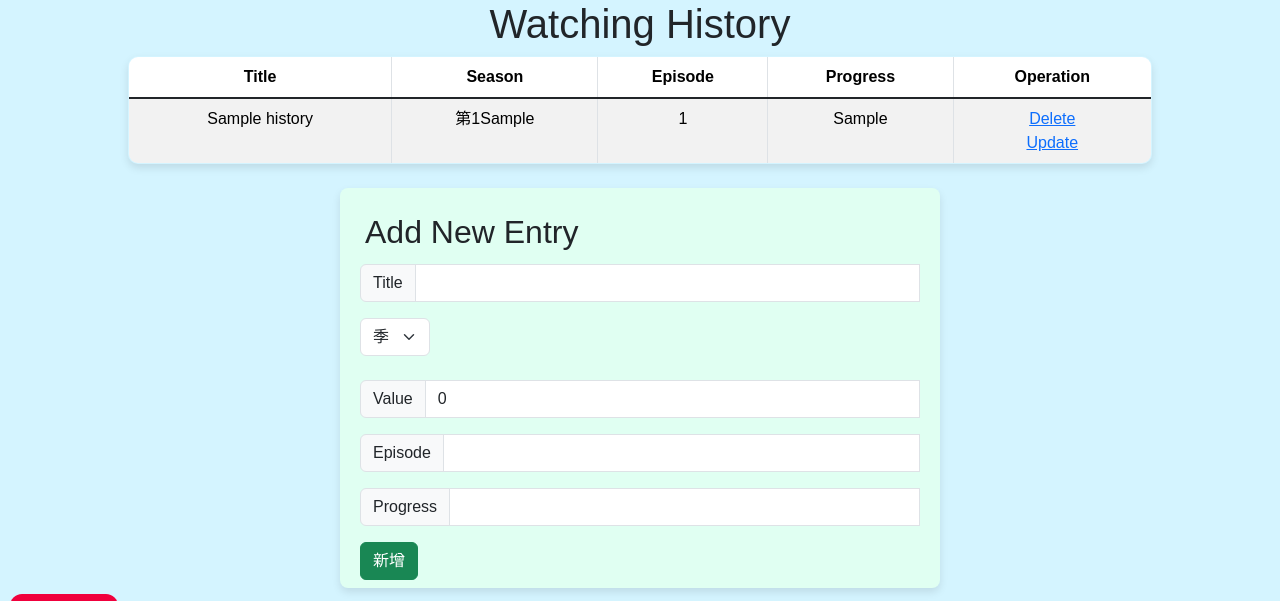
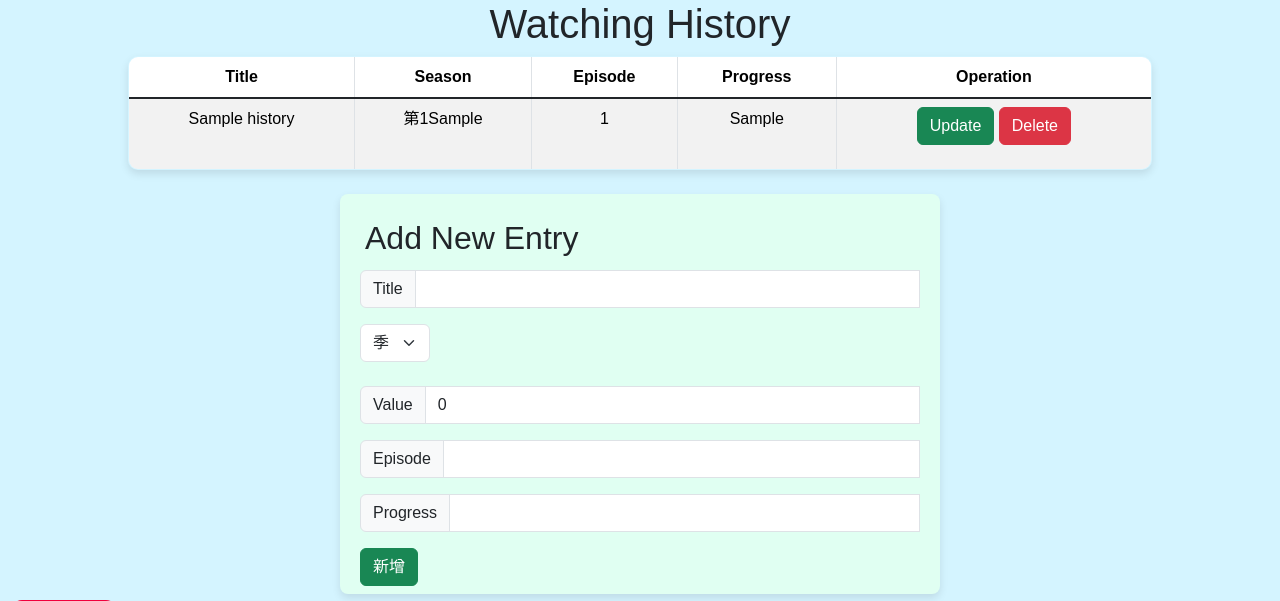
Before and after one commit to f88083/WatchingHistoryWeb, a Flask app: page / in a window 1280 px wide. Shown: the top 601 px of the page. Run offline with Flask 3, Linux system fonts and the light colour scheme; a user stored in the database is signed in; tables that the repository leaves empty hold one stand-in row (values such as "Sample post").

Commit message:
Style: Update delete and update buttons style

```diff
--- a/app/templates/index.html
+++ b/app/templates/index.html
@@ -29,9 +29,8 @@
             <td>{{ entry.episode}}</td>
             <td>{{ entry.progress }}</td>
             <td>
-                <a href="/delete/{{entry.id}}">Delete</a>
-                <br>
-                <a href="/update/{{entry.id}}">Update</a>
+                <a href="/update/{{entry.id}}" class="btn btn-success mb-3">Update</a>
+                <a href="/delete/{{entry.id}}" class="btn btn-danger mb-3">Delete</a>
             </td>
         </tr>
         {% endfor %}
```
